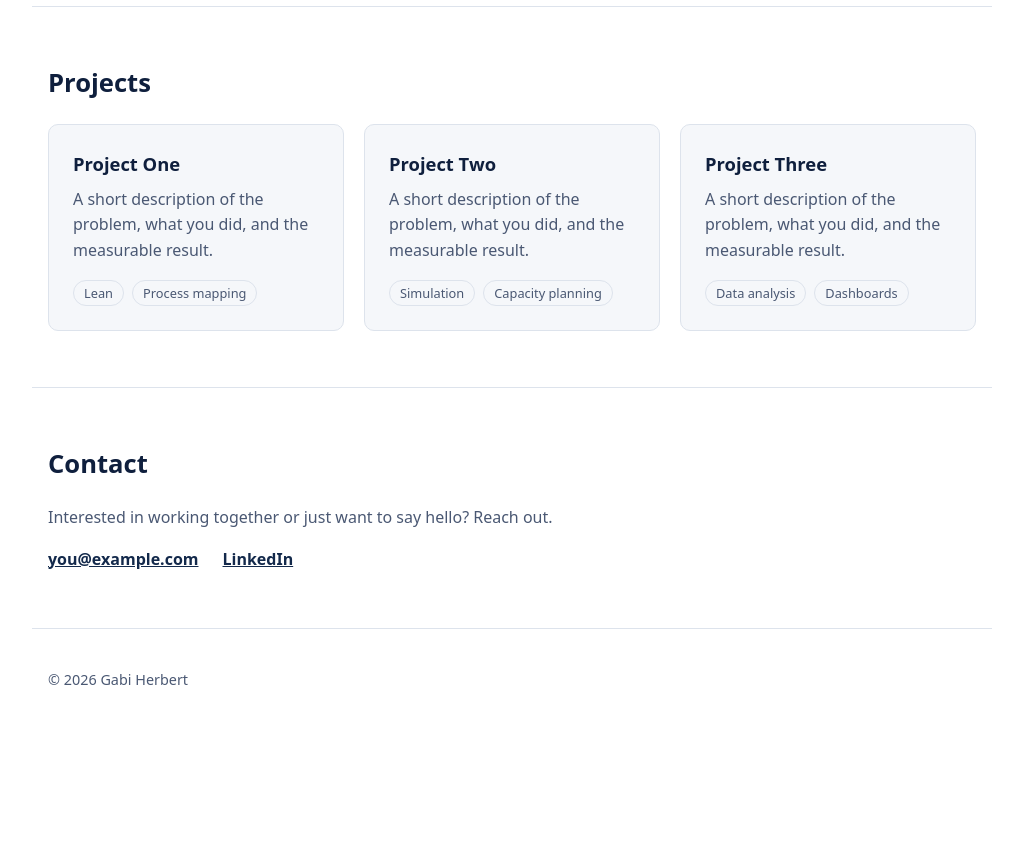
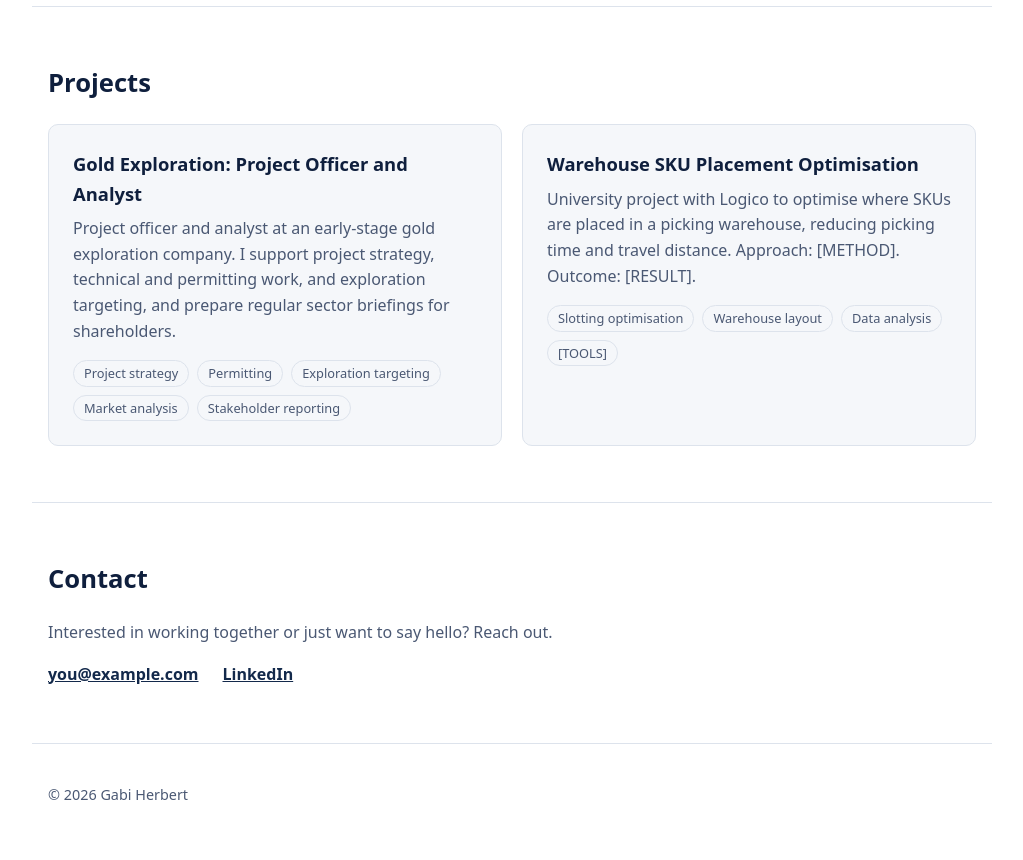
Before and after one commit to gabrielzherbert/portfolio, a plain HTML site: page index.html in a window 1280 px wide. Shown: the part 800-1660 px from the top of the page, without its empty margins (128-1151 px from the left). Before the commit the page ends 1545 px from the top, so only its background shows below. Drawn offline with Linux system fonts and the light colour scheme.

Commit message:
Add projects section with mining and Logico work

```diff
--- a/index.html
+++ b/index.html
@@ -44,19 +44,28 @@
       <h2>Projects</h2>
       <div class="cards">
         <article class="card">
-          <h3>Project One</h3>
-          <p>A short description of the problem, what you did, and the measurable result.</p>
-          <ul class="tags"><li>Lean</li><li>Process mapping</li></ul>
+          <h3>Gold Exploration: Project Officer and Analyst</h3>
+          <p>
+            Project officer and analyst at an early-stage gold exploration company. I support
+            project strategy, technical and permitting work, and exploration targeting, and
+            prepare regular sector briefings for shareholders.
+          </p>
+          <ul class="tags">
+            <li>Project strategy</li><li>Permitting</li><li>Exploration targeting</li>
+            <li>Market analysis</li><li>Stakeholder reporting</li>
+          </ul>
         </article>
         <article class="card">
-          <h3>Project Two</h3>
-          <p>A short description of the problem, what you did, and the measurable result.</p>
-          <ul class="tags"><li>Simulation</li><li>Capacity planning</li></ul>
-        </article>
-        <article class="card">
-          <h3>Project Three</h3>
-          <p>A short description of the problem, what you did, and the measurable result.</p>
-          <ul class="tags"><li>Data analysis</li><li>Dashboards</li></ul>
+          <h3>Warehouse SKU Placement Optimisation</h3>
+          <p>
+            University project with Logico to optimise where SKUs are placed in a picking
+            warehouse, reducing picking time and travel distance. Approach: [METHOD].
+            Outcome: [RESULT].
+          </p>
+          <ul class="tags">
+            <li>Slotting optimisation</li><li>Warehouse layout</li><li>Data analysis</li>
+            <li>[TOOLS]</li>
+          </ul>
         </article>
       </div>
     </section>
```
Also changed, not shown: 1 other file.
